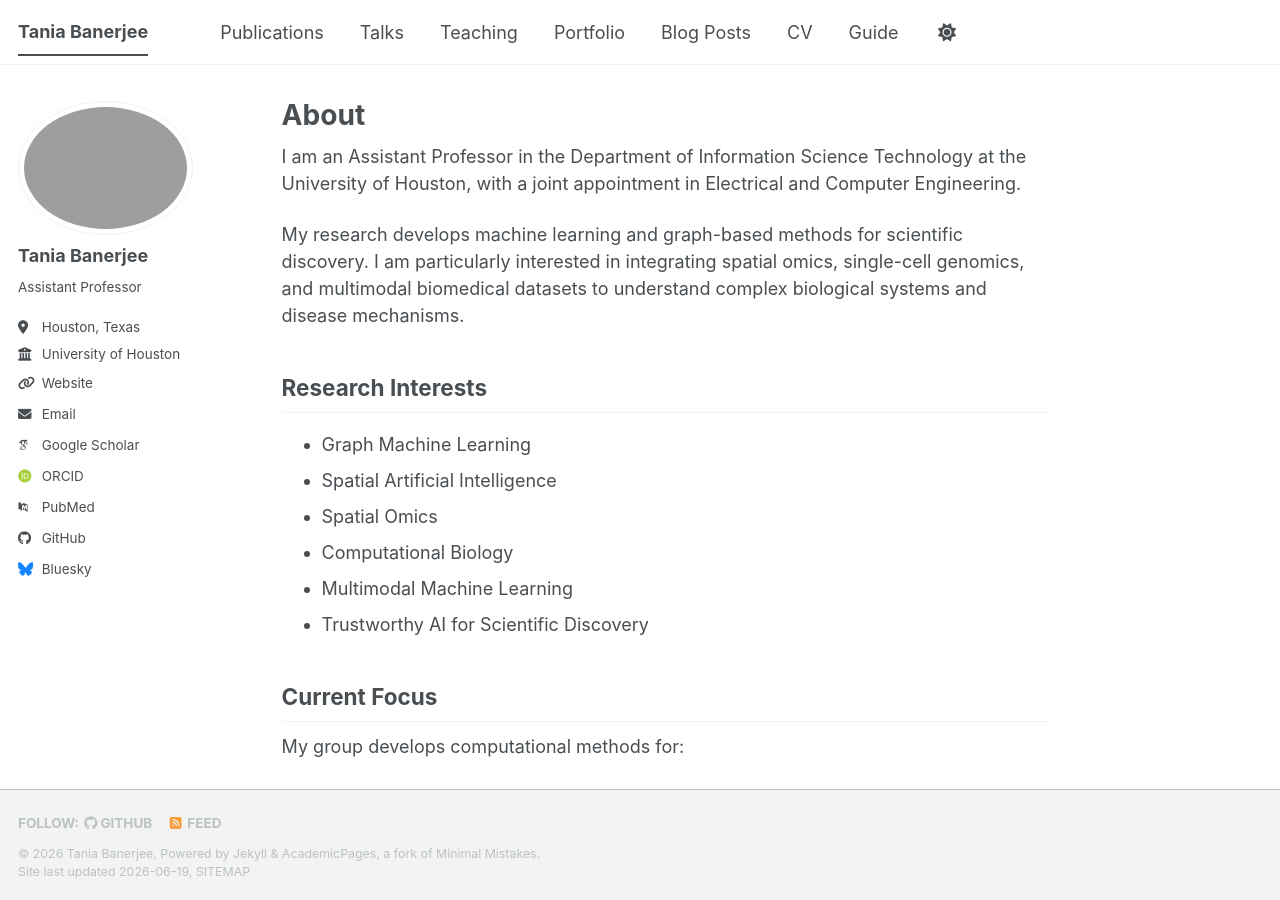
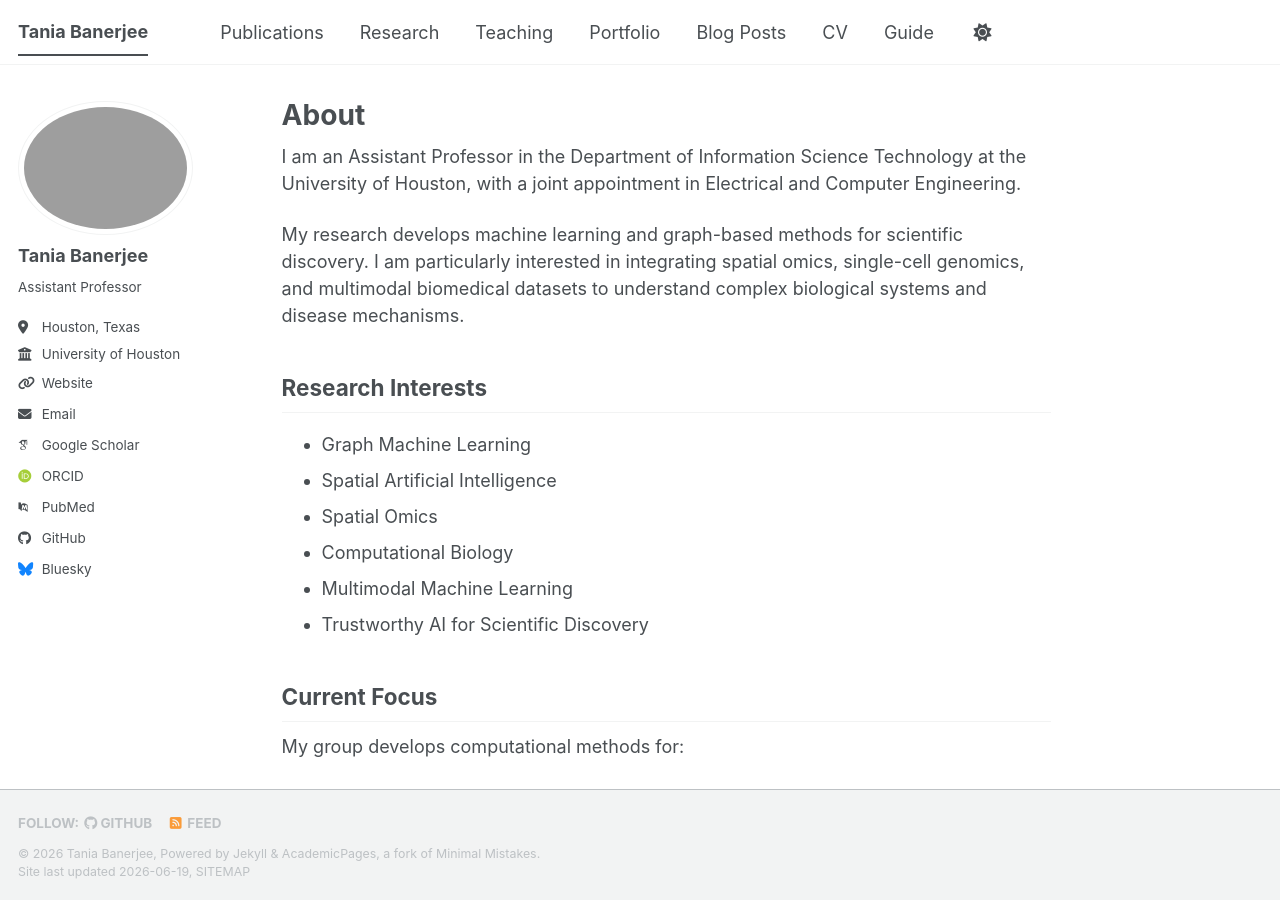
Before and after one commit to taniabanerjee/taniabanerjee.github.io, a Jekyll site: the page built from _pages/about.md, in a window 1280 px wide and 900 px high. Built offline with Jekyll 4.4.1, drawn with Linux system fonts in a browser that asks for light colours; some web fonts are replaced; a script bundle is joined from its source files by our own code; library files that are not in the unit come from our copies.

Commit message:
Update navigation.yml

```diff
--- a/_data/navigation.yml
+++ b/_data/navigation.yml
@@ -13,6 +13,9 @@ main:
 
   - title: "Talks"
     url: /talks/
+
+    title: "Research"
+    url: /research/
 
   - title: "Teaching"
     url: /teaching/
```
